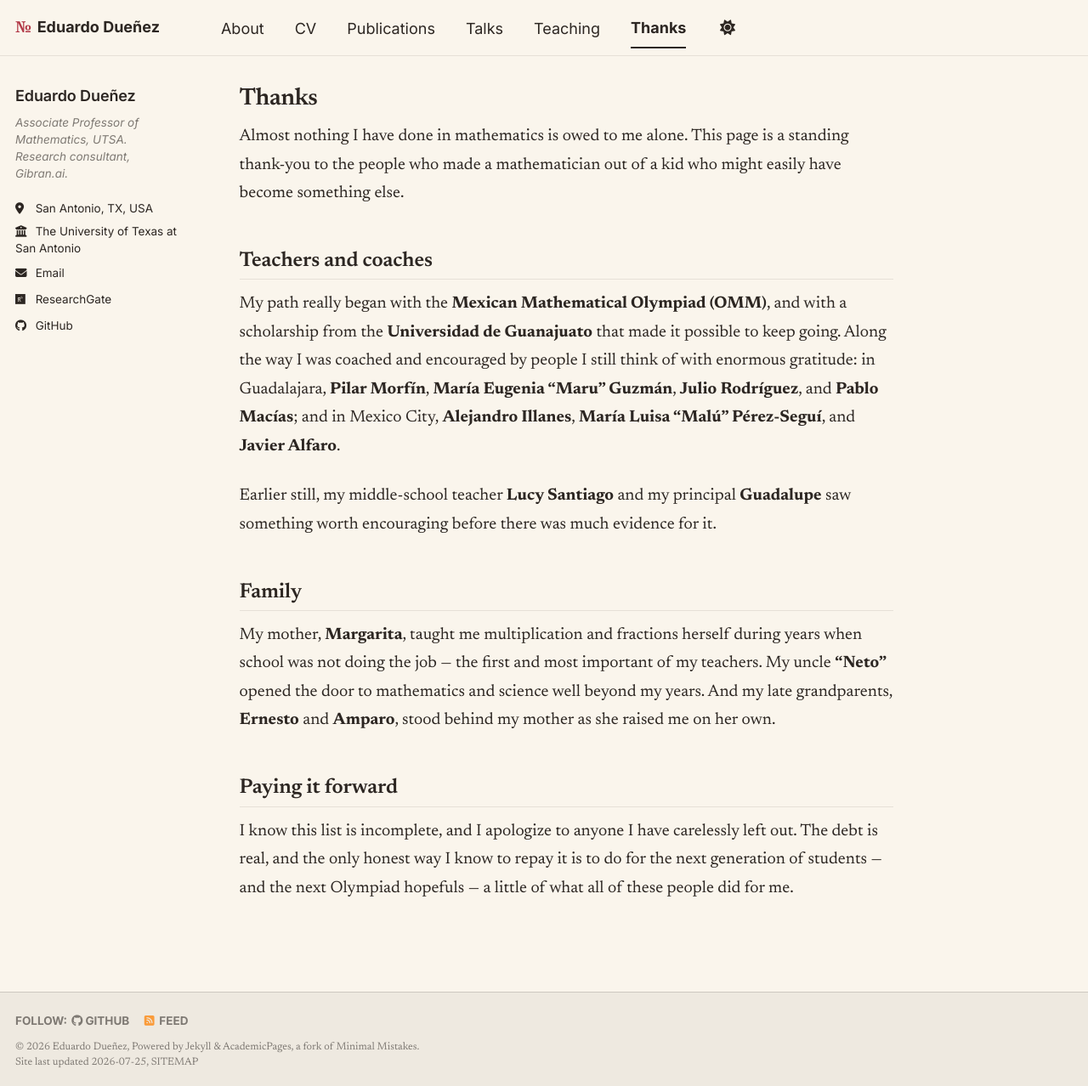
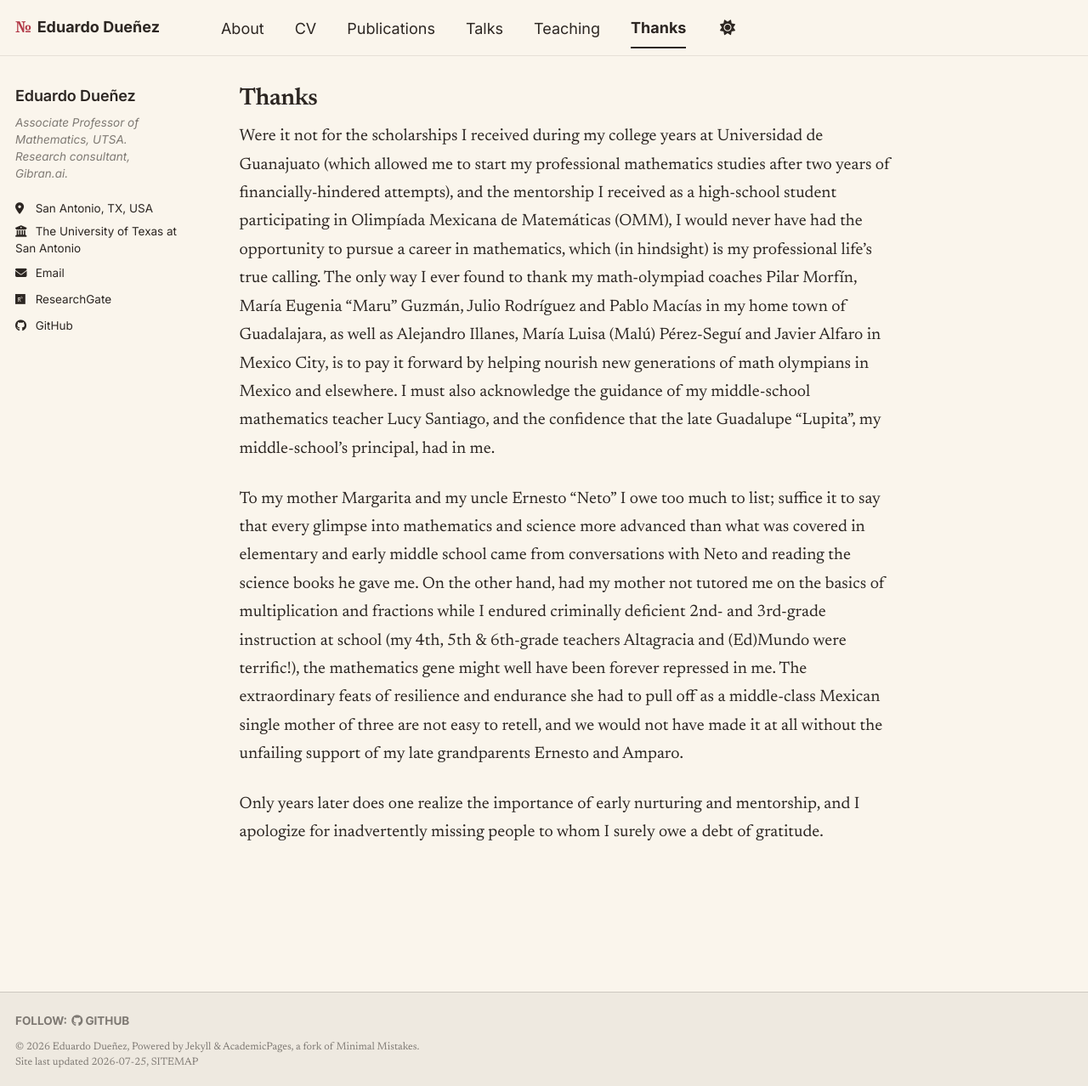
Before and after one commit to eduenez/eduenez.github.io, a Jekyll site: the page built from _pages/thanks.md, in a window 1280 px wide and 1278 px high. Shown: the whole window at 85% size. Built offline with Jekyll 4.4.1, drawn with Linux system fonts in a browser that asks for light colours; a style sheet for code colours, icons or effects is not loaded.

Commit message:
Thanks page verbatim; disable Atom feed; drop Share from teaching pages
- /thanks/: replace the reconstructed draft with the exact text of the old
  WordPress "About / Thanks" page, copied verbatim.
- Disable the Atom feed (not used): remove jekyll-feed from the Gemfile plugin
  group, _config plugins/whitelist, set atom_feed.hide, and guard the <link>
  in head.html. No feed.xml is generated and nothing links to one. (Note: the
  classic GitHub Pages builder may still emit an empty, unlinked feed.xml.)
- Teaching: set share:false in the _teaching defaults so individual course
  pages no longer show the "Share on ..." row.

Co-Authored-By: Claude Opus 4.8 (1M context) <noreply@anthropic.com>

```diff
--- a/Gemfile
+++ b/Gemfile
@@ -2,7 +2,6 @@ source 'https://rubygems.org'
 
 group :jekyll_plugins do
   gem 'jekyll'
-  gem 'jekyll-feed'
   gem 'jekyll-sitemap'
   gem 'jekyll-redirect-from'
   gem 'jemoji'
--- a/_config.yml
+++ b/_config.yml
@@ -122,7 +122,7 @@ staticman:
       options:
         format           : "iso8601" # "iso8601" (default), "timestamp-seconds", "timestamp-milliseconds"
 atom_feed:
-  hide                   : false     # change to true to hide the RSS feed in the footer
+  hide                   : true      # feed intentionally disabled (jekyll-feed removed; not posting to it)
   path                   : # blank (default) uses feed.xml
 
 
@@ -262,7 +262,7 @@ defaults:
     values:
       layout: single
       author_profile: true
-      share: true
+      share: false
       comments: true
   # _publications
   - scope:
@@ -307,7 +307,6 @@ timezone: Etc/UTC # https://en.wikipedia.org/wiki/List_of_tz_database_time_zones
 
 # Plugins
 plugins:
-  - jekyll-feed
   - jekyll-gist
   - jekyll-paginate
   - jekyll-sitemap
@@ -316,7 +315,6 @@ plugins:
 
 # Mimic GitHub Pages with --safe
 whitelist:
-  - jekyll-feed
   - jekyll-gist
   - jekyll-paginate
   - jekyll-sitemap
--- a/_includes/head.html
+++ b/_includes/head.html
@@ -4,7 +4,7 @@
 
 {% include seo.html %}
 
-<link href="{% if site.atom_feed.path %}{{ site.atom_feed.path }}{% else %}{{ base_path }}/feed.xml{% endif %}" type="application/atom+xml" rel="alternate" title="{{ site.title }} Feed">
+{% unless site.atom_feed.hide %}<link href="{% if site.atom_feed.path %}{{ site.atom_feed.path }}{% else %}{{ base_path }}/feed.xml{% endif %}" type="application/atom+xml" rel="alternate" title="{{ site.title }} Feed">{% endunless %}
 
 <meta name="viewport" content="width=device-width, initial-scale=1.0">
 
--- a/_pages/thanks.md
+++ b/_pages/thanks.md
@@ -6,40 +6,8 @@ redirect_from:
   - /about/thanks/
 ---
 
-<!-- NOTE (for Eduardo): reconstructed from the old WordPress "About / Thanks"
-     page from memory of its content, not a verbatim copy. Please check every
-     name and detail against the original before this goes public — these are
-     real people and family, and they deserve to be named exactly right. -->
+Were it not for the scholarships I received during my college years at Universidad de Guanajuato (which allowed me to start my professional mathematics studies after two years of financially-hindered attempts), and the mentorship I received as a high-school student participating in Olimpíada Mexicana de Matemáticas (OMM), I would never have had the opportunity to pursue a career in mathematics, which (in hindsight) is my professional life's true calling. The only way I ever found to thank my math-olympiad coaches Pilar Morfín, María Eugenia "Maru" Guzmán, Julio Rodríguez and Pablo Macías in my home town of Guadalajara, as well as Alejandro Illanes, María Luisa (Malú) Pérez-Seguí and Javier Alfaro in Mexico City, is to pay it forward by helping nourish new generations of math olympians in Mexico and elsewhere. I must also acknowledge the guidance of my middle-school mathematics teacher Lucy Santiago, and the confidence that the late Guadalupe "Lupita", my middle-school's principal, had in me.
 
-Almost nothing I have done in mathematics is owed to me alone. This page is a
-standing thank-you to the people who made a mathematician out of a kid who
-might easily have become something else.
+To my mother Margarita and my uncle Ernesto "Neto" I owe too much to list; suffice it to say that every glimpse into mathematics and science more advanced than what was covered in elementary and early middle school came from conversations with Neto and reading the science books he gave me. On the other hand, had my mother not tutored me on the basics of multiplication and fractions while I endured criminally deficient 2nd- and 3rd-grade instruction at school (my 4th, 5th & 6th-grade teachers Altagracia and (Ed)Mundo were terrific!), the mathematics gene might well have been forever repressed in me. The extraordinary feats of resilience and endurance she had to pull off as a middle-class Mexican single mother of three are not easy to retell, and we would not have made it at all without the unfailing support of my late grandparents Ernesto and Amparo.
 
-## Teachers and coaches
-
-My path really began with the **Mexican Mathematical Olympiad (OMM)**, and with
-a scholarship from the **Universidad de Guanajuato** that made it possible to
-keep going. Along the way I was coached and encouraged by people I still think
-of with enormous gratitude: in Guadalajara, **Pilar Morfín**, **María Eugenia
-"Maru" Guzmán**, **Julio Rodríguez**, and **Pablo Macías**; and in Mexico City,
-**Alejandro Illanes**, **María Luisa "Malú" Pérez-Seguí**, and **Javier
-Alfaro**.
-
-Earlier still, my middle-school teacher **Lucy Santiago** and my principal
-**Guadalupe** saw something worth encouraging before there was much evidence
-for it.
-
-## Family
-
-My mother, **Margarita**, taught me multiplication and fractions herself during
-years when school was not doing the job — the first and most important of my
-teachers. My uncle **"Neto"** opened the door to mathematics and science well
-beyond my years. And my late grandparents, **Ernesto** and **Amparo**, stood
-behind my mother as she raised me on her own.
-
-## Paying it forward
-
-I know this list is incomplete, and I apologize to anyone I have carelessly
-left out. The debt is real, and the only honest way I know to repay it is to
-do for the next generation of students — and the next Olympiad hopefuls — a
-little of what all of these people did for me.
+Only years later does one realize the importance of early nurturing and mentorship, and I apologize for inadvertently missing people to whom I surely owe a debt of gratitude.
```
Also changed, not shown: Gemfile.lock.
